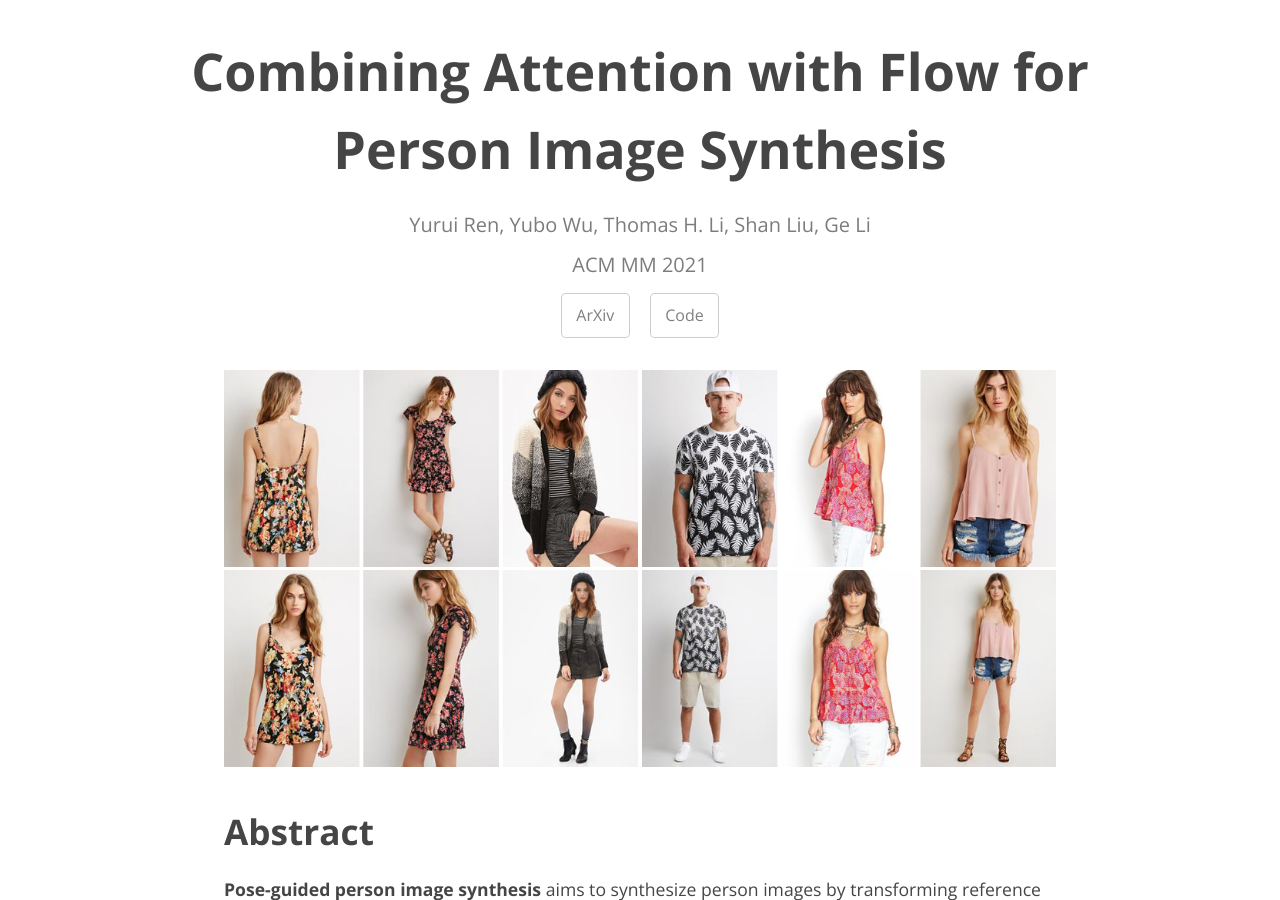
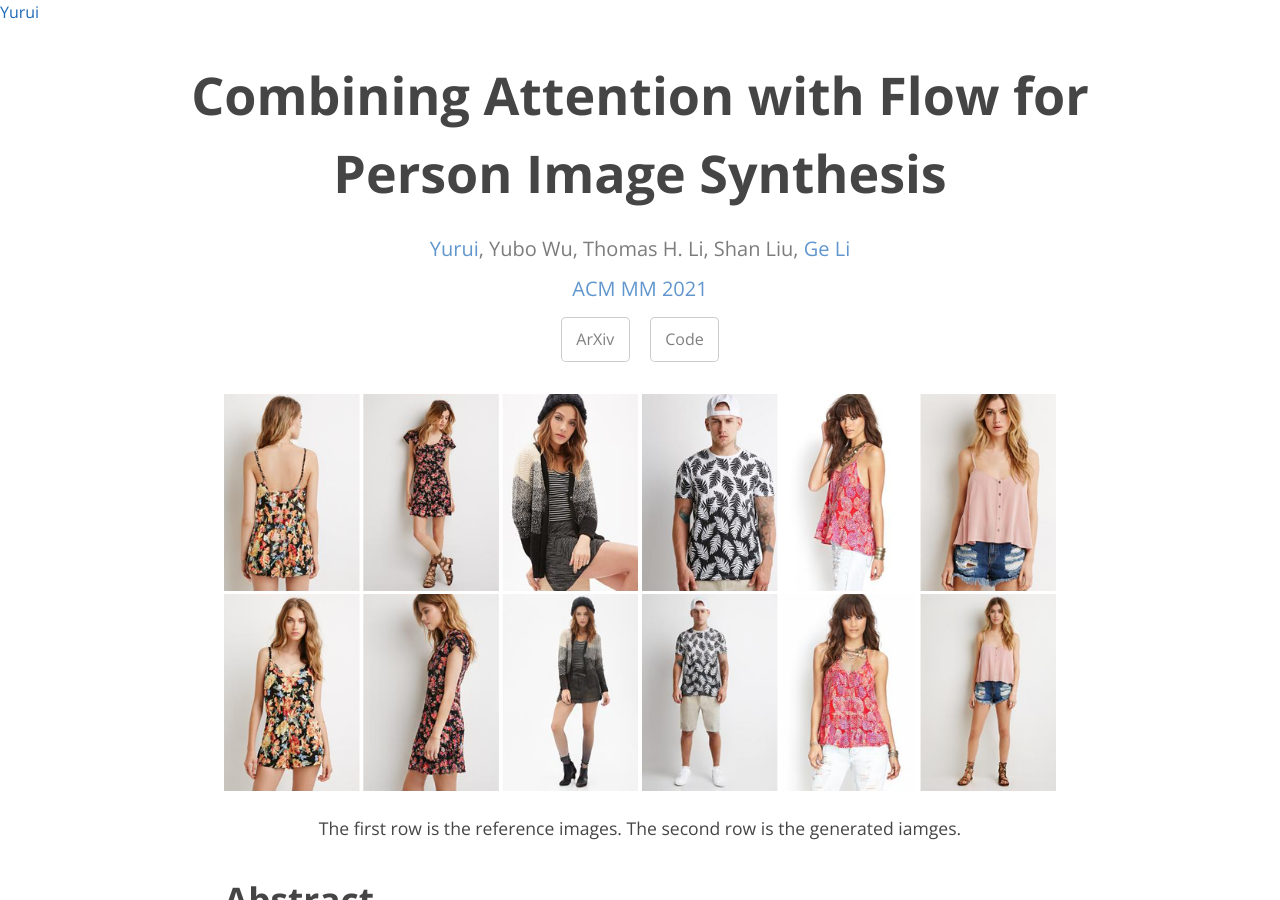
Before and after one commit to wyb-sy/web-ACM-MM2021, a Jekyll site: the page built from index.md, in a window 1280 px wide and 900 px high. Built offline with Jekyll 4.4.1, drawn with Linux system fonts in a browser that asks for light colours; some of the changed text lies outside the part shown.

Commit message:
update config.yml, index.md and default.html
change names and conference to hyperlink.
add note to the first pic

```diff
--- a/_config.yml
+++ b/_config.yml
@@ -1,5 +1,5 @@
 # title: Cayman theme
-description: Yurui Ren, Yubo Wu, Thomas H. Li, Shan Liu, Ge Li <br> ACM MM 2021
+description: <a href="https://renyurui.github.io">Yurui</a>, Yubo Wu, Thomas H. Li, Shan Liu, <a href="http://www.ece.pku.edu.cn/info/1012/1091.htm">Ge Li</a> <br>  <a href="https://2021.acmmm.org/">ACM MM 2021</a>
 show_downloads: true
 google_analytics:
 theme: jekyll-theme-cayman
--- a/_layouts/default.html
+++ b/_layouts/default.html
@@ -12,7 +12,6 @@
     <meta charset="UTF-8">
 
 {% seo %}
-
     <meta name="viewport" content="width=device-width, initial-scale=1">
     <meta name="theme-color" content="#157878">
     <meta name="apple-mobile-web-app-status-bar-style" content="black-translucent">
@@ -21,25 +20,26 @@
   </head>
   <body>
     <a id="skip-to-content" href="#content">Skip to the content.</a>
+    <a href="https://renyurui.github.io">Yurui</a>
 
     <header class="simple-header" role="banner">
       <h1 class="project-name">Combining Attention with Flow for Person Image Synthesis</h1>
       <h2 class="project-tagline">{{ page.description | default: site.description | default: site.github.project_tagline }}</h2>
-      {% if site.show_downloads %}
-        <a href="https://arxiv.org/abs/2003.00696" class="btn">ArXiv</a>
-      	<a href="https://github.com/RenYurui/Global-Flow-Local-Attention" class="btn">Code</a>
-      {% endif %}
+        <a href="" class="btn">ArXiv</a>
+      	<a href="" class="btn">Code</a>
     </header>
 
     <main id="content" class="main-content" role="main">
       {{ content }}
 
-      <footer class="site-footer">
+		<!--
+     	<footer class="site-footer">
         {% if site.github.is_project_page %}
           <span class="site-footer-owner"><a href="{{ site.github.repository_url }}">{{ site.github.repository_name }}</a> is maintained by <a href="{{ site.github.owner_url }}">{{ site.github.owner_name }}</a>.</span>
         {% endif %}
         <span class="site-footer-credits">This page was generated by <a href="https://pages.github.com">GitHub Pages</a>.</span>
       </footer>
+     -->
     </main>
   </body>
 </html>
--- a/index.md
+++ b/index.md
@@ -4,6 +4,10 @@ layout: default
 
 <p align='center'>
   <img src='./head.jpg'/>
+</p>
+
+<p align='center'>
+  The first row is the reference images. The second row is the generated iamges.
 </p>
 
 # **Abstract**
```
